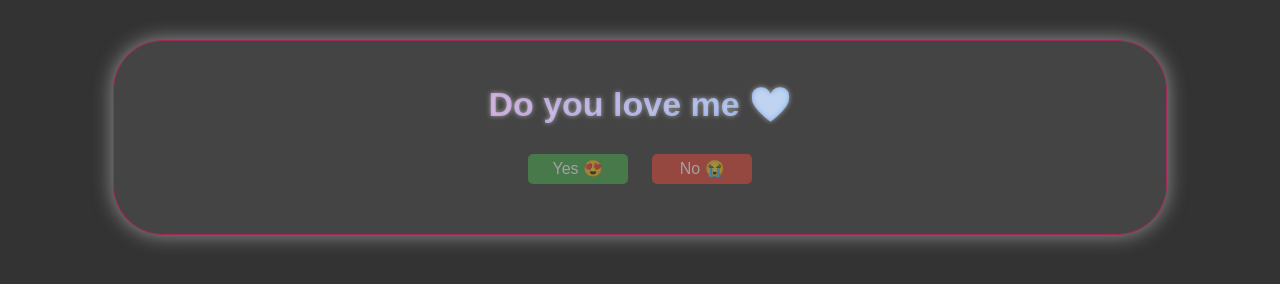
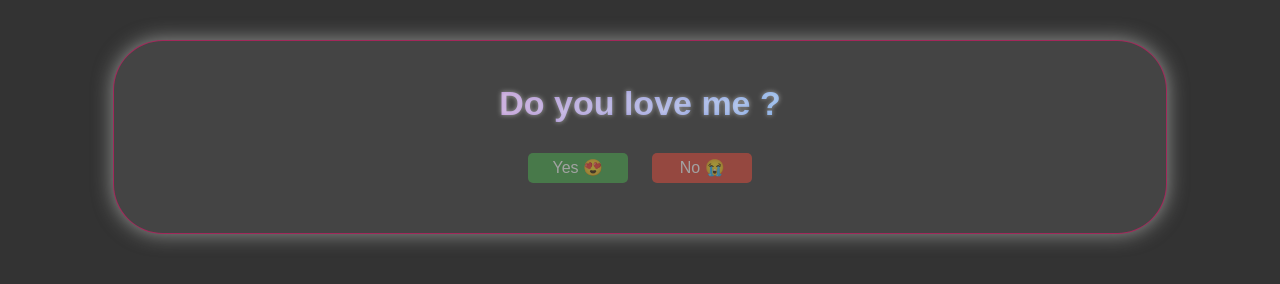
Before and after one commit to Naveenshet7/Do-you-love-me-Funny-project, a plain HTML site: page index.html in a window 1280 px wide. Drawn offline with Linux system fonts and the light colour scheme.

Commit message:
index.html

```diff
--- a/index.html
+++ b/index.html
@@ -8,7 +8,7 @@
 </head>
 <body>
     <div class="container">
-        <h1 id="question">Do you love me ❤️ </h1>
+        <h1 id="question">Do you love me ?</h1>
         <button id="yes-btn">Yes 😍</button>
         <button id="no-btn">No 😭</button>
         <p id="answer"></p>
```
